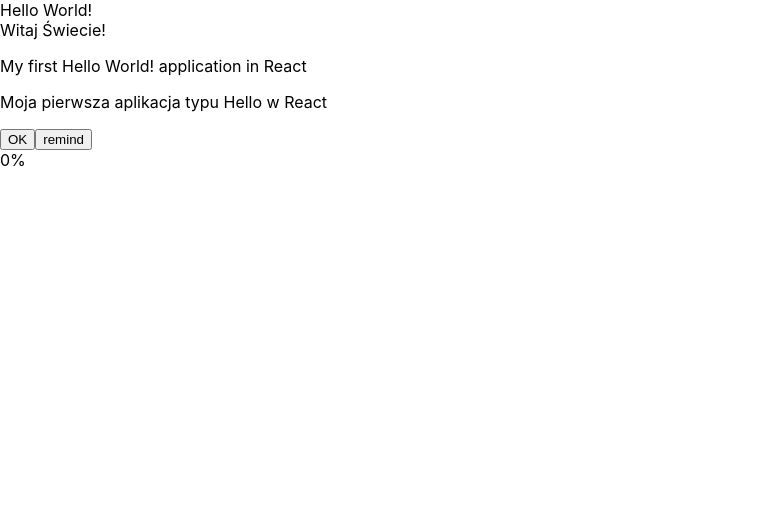
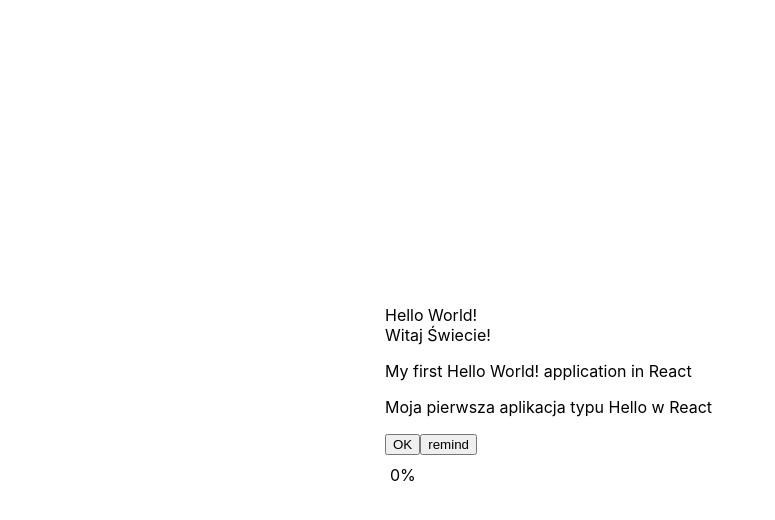
Before and after one commit to septembery/my-react, a React (Create React App) app in the folder flashcards/: page / in a window 1280 px wide. Shown: the top 520 px of the page, without its empty margins (0-775 px from the left). Built offline with nearby package versions, Linux system fonts and the light colour scheme.

Commit message:
update progressIndicator

```diff
--- a/flashcards/package.json
+++ b/flashcards/package.json
@@ -10,9 +10,11 @@
     "@types/node": "^16.7.13",
     "@types/react": "^18.0.0",
     "@types/react-dom": "^18.0.0",
+    "@types/styled-components": "^5.1.26",
     "react": "^18.2.0",
     "react-dom": "^18.2.0",
     "react-scripts": "5.0.1",
+    "styled-components": "^5.3.6",
     "typescript": "^4.4.2",
     "web-vitals": "^2.1.0"
   },
--- a/flashcards/src/App.tsx
+++ b/flashcards/src/App.tsx
@@ -35,7 +35,7 @@
 
   handleForwardClick() {
     this.setState((state) => {
-      console.log(state.history)
+      if (state.progress < 1)
       return {
         history: [...state.history, state.index],
         index: this.getRandom(0, this.wordList.length - 1),
--- a/flashcards/src/components/ProgressIndicator.tsx
+++ b/flashcards/src/components/ProgressIndicator.tsx
@@ -1,11 +1,37 @@
+import { Component } from 'react';
+import styled, { keyframes } from 'styled-components';
+
 export interface ProgressIndicatorProps {
     progress: number
 }
 
-function ProgressIndicator(props: ProgressIndicatorProps) {
-    return (
-        <div><span>{props.progress * 100}</span><span>%</span></div>
-    );
+class ProgressIndicator extends Component<{progress: number}, {}> {
+    constructor(props: any) {
+        super(props);
+    }
+
+    load = (percentage: number) => keyframes`
+        0% { width: 0; }
+        100% { width: ${percentage}%; }
+    `;
+
+    ProgressBar = styled.div`
+        animation: ${props => this.load(this.props.progress * 100)} 3s normal forwards,
+        boxShadow: 0 10px 40px -10px #009900,
+        borderRadius: 100px,
+        background: #009900,
+        textalign: center,
+        height: 30px,
+        width: 0,
+    `;
+
+    render() {
+        return (
+            <div className="progress">
+                <this.ProgressBar>{this.props.progress * 100}%</this.ProgressBar>
+            </div>
+        );
+    }
 }
 
 export default ProgressIndicator;
--- a/flashcards/src/index.css
+++ b/flashcards/src/index.css
@@ -1,4 +1,9 @@
 body {
+  justify-content: center;
+  align-items: center;
+  display: flex;
+  height: 100vh;
+  padding: 0;
   margin: 0;
   font-family: -apple-system, BlinkMacSystemFont, 'Segoe UI', 'Roboto', 'Oxygen',
     'Ubuntu', 'Cantarell', 'Fira Sans', 'Droid Sans', 'Helvetica Neue',
@@ -11,3 +16,30 @@
   font-family: source-code-pro, Menlo, Monaco, Consolas, 'Courier New',
     monospace;
 }
+
+.progress {
+  background: rgba(255,255,255,0.1);
+  justify-content: flex-start;
+  border-radius: 100px;
+  align-items: center;
+  position: relative;
+  padding: 0 5px;
+  display: flex;
+  height: 40px;
+  width: 500px;
+}
+
+/* .progress-value {
+  animation: load 3s normal forwards;
+  box-shadow: 0 10px 40px -10px #009900;
+  border-radius: 100px;
+  background: #009900;
+  text-align: center;
+  height: 30px;
+  width: 0;
+}
+
+@keyframes load {
+  0% { width: 0; }
+  100% { width: 100%; }
+} */
```
Also changed, not shown: 1 other file (tests, documents, lock files or other folders).
